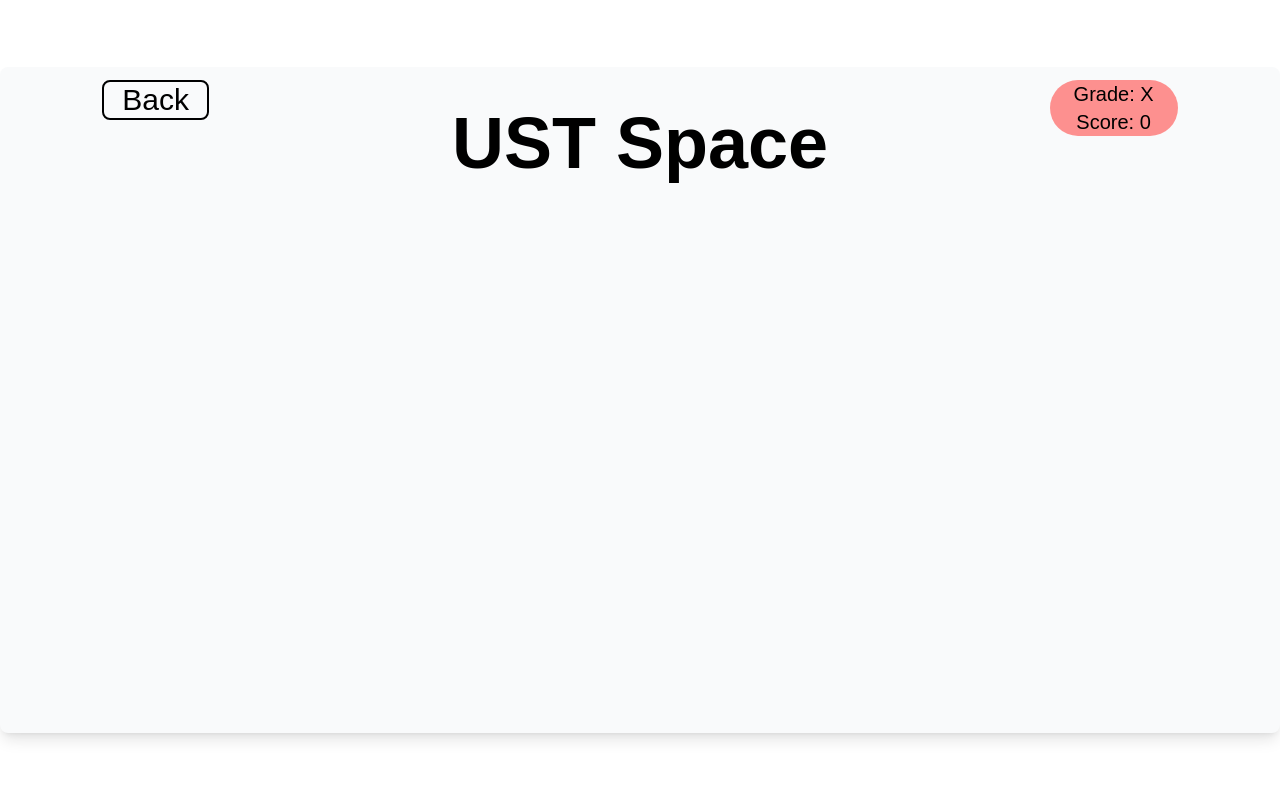
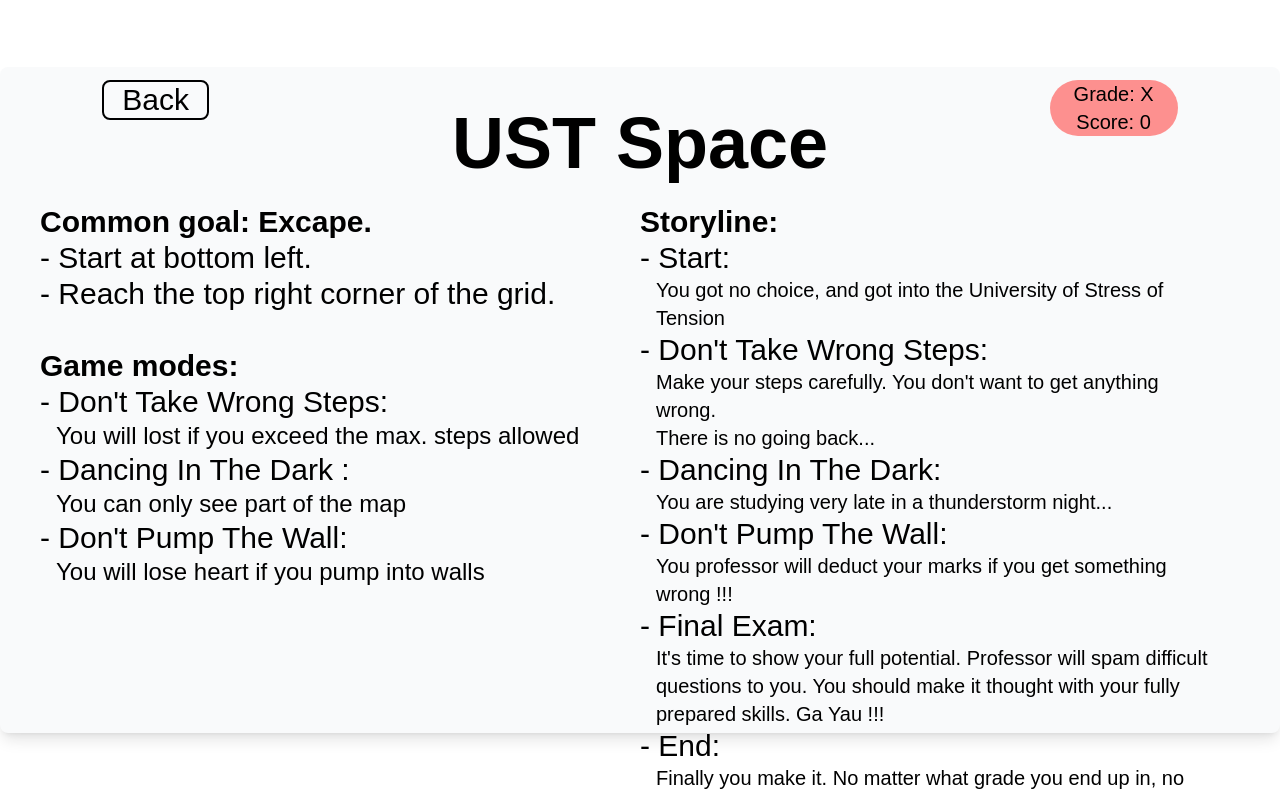
Before and after one commit to mt1516/TheGradeEscape, a Next.js app: page /instruction in a window 1280 px wide. Shown: the top 796 px of the page. Built offline with nearby package versions, Linux system fonts and the light colour scheme.

Commit message:
Done instruction

```diff
--- a/app/(main)/instruction/page.tsx
+++ b/app/(main)/instruction/page.tsx
@@ -6,12 +6,42 @@ import Progress from "@/app/ui/progress";
 export default function Page() {
   return (
     <div className='flex flex-row justify-center items-center h-screen w-screen'>
-            <div className="container flex flex-col bg-gray-50 rounded-lg shadow-lg h-5/6 p-10">
+      <div className="container flex flex-col bg-gray-50 rounded-lg shadow-lg h-5/6 p-10 justify-between">
         <div className="container flex flex-row">
           <Close />
           <Progress />
           <h1 className='text-7xl font-bold text-black w-full text-center justify-self-center'>UST Space</h1>
         </div>
+        <div className="container flex flex-row w-full h-5/6">
+          <div className="container flex flex-col w-1/2 h-full text-black">
+            <div className="text-3xl font-bold">Common goal: Excape. </div>
+            <div className="text-3xl">- Start at bottom left.</div>
+            <div className="text-3xl">- Reach the top right corner of the grid.</div>
+            <div className="text-3xl font-bold"> <br/> Game modes:</div>
+            <div className="text-3xl"> - Don't Take Wrong Steps: </div>
+            <div className="text-2xl mx-4"> You will lost if you exceed the max. steps allowed </div>
+            <div className="text-3xl"> - Dancing In The Dark : </div>
+            <div className="text-2xl mx-4"> You can only see part of the map </div>
+            <div className="text-3xl"> - Don't Pump The Wall: </div>
+            <div className="text-2xl mx-4"> You will lose heart if you pump into walls </div>
+          </div>
+          <div className="container flex flex-col w-1/2 h-full text-black">
+            <div className="text-3xl font-bold"> Storyline: </div>
+            <div className="text-3xl">- Start: </div>
+            <div className="text-xl mx-4"> You got no choice, and got into the University of Stress of Tension </div>
+            <div className="text-3xl">- Don't Take Wrong Steps: </div>
+            <div className="text-xl mx-4"> Make your steps carefully. You don't want to get anything wrong. <br/> There is no going back...  </div>
+            <div className="text-3xl">- Dancing In The Dark: </div>
+            <div className="text-xl mx-4"> You are studying very late in a thunderstorm night... </div>
+            <div className="text-3xl">- Don't Pump The Wall: </div>
+            <div className="text-xl mx-4"> You professor will deduct your marks if you get something wrong !!! </div>
+            <div className="text-3xl">- Final Exam: </div>
+            <div className="text-xl mx-4"> It's time to show your full potential. Professor will spam difficult questions to you. You should make it thought with your fully prepared skills. Ga Yau !!! </div>
+            <div className="text-3xl">- End: </div>
+            <div className="text-xl mx-4"> Finally you make it. No matter what grade you end up in, no matter what honer you end in, it does not matter anymore. You can move on to your next stage. Charlie Chaplin once said "Life is a tragedy when seen in close-up, but a comedy in long-shot." Study is just a sh#rt pe$i&d of y*ur li&* a@d t&e^e #@$ </div>
+            <div className="text-3xl text-red-600 mx-4"> <br/>Error - Start again? </div>
+          </div>
+        </div>
       </div>
     </div>
   );
```
Lines whose indentation alone changed are shown as unchanged.
